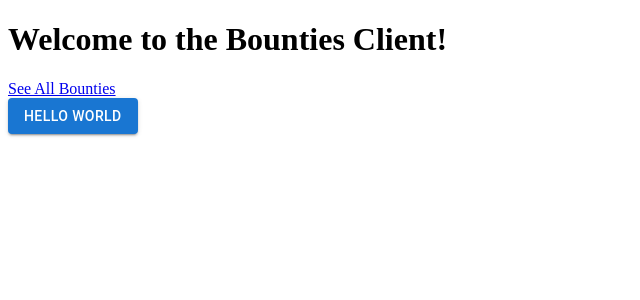
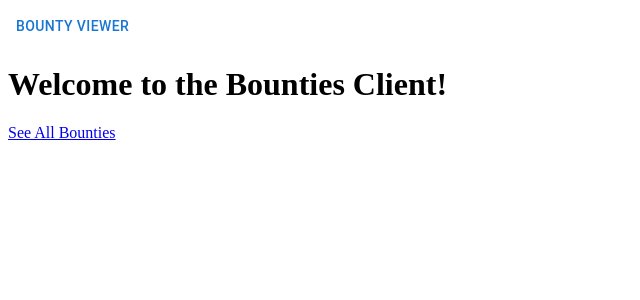
Before and after one commit to seraficaj/spring-forward-bounty-client, a React (Create React App) app: page / in a window 1280 px wide. Shown: the top 300 px of the page, without its empty margins (0-640 px from the left). Built offline with nearby package versions, Linux system fonts and the light colour scheme; no server answers; the HTML template or start-up script is replaced by a standard one.

Commit message:
add material ui navbar

```diff
--- a/src/App.jsx
+++ b/src/App.jsx
@@ -1,11 +1,10 @@
 import { useEffect, useState } from 'react';
 import axios from 'axios';
-
-import { Button } from '@mui/material';
 
 import Bounties from './components/pages/Bounties'
 import Bounty from './components/pages/Bounty'
 import Home from './components/pages/Home'
+import Navbar from './components/Navbar' ;
 
 import {
   BrowserRouter as Router,
@@ -23,6 +22,7 @@
 
   return (
     <Router>
+      <Navbar />
       <div className="App">
         <Routes>
           <Route
@@ -41,7 +41,6 @@
           />
         </Routes>
       </div>
-      <Button variant="contained">Hello World</Button>
     </Router>
   );
 }
--- /dev/null
+++ b/src/components/Navbar.jsx
@@ -0,0 +1,42 @@
+import * as React from 'react';
+import Button from '@mui/material/Button';
+import Menu from '@mui/material/Menu';
+import MenuItem from '@mui/material/MenuItem';
+
+import {Link} from 'react-router-dom';
+
+export default function BasicMenu() {
+  const [anchorEl, setAnchorEl] = React.useState(null);
+  const open = Boolean(anchorEl);
+  const handleClick = (event) => {
+    setAnchorEl(event.currentTarget);
+  };
+  const handleClose = () => {
+    setAnchorEl(null);
+  };
+
+  return (
+    <div>
+      <Button
+        id="basic-button"
+        aria-controls={open ? 'basic-menu' : undefined}
+        aria-haspopup="true"
+        aria-expanded={open ? 'true' : undefined}
+        onClick={handleClick}
+      >
+        Bounty Viewer
+      </Button>
+      <Menu
+        id="basic-menu"
+        anchorEl={anchorEl}
+        open={open}
+        onClose={handleClose}
+        MenuListProps={{
+          'aria-labelledby': 'basic-button',
+        }}
+      >
+        <MenuItem onClick={handleClose}><Link to="/bounties">All Bounties</Link></MenuItem>
+      </Menu>
+    </div>
+  );
+}
```
